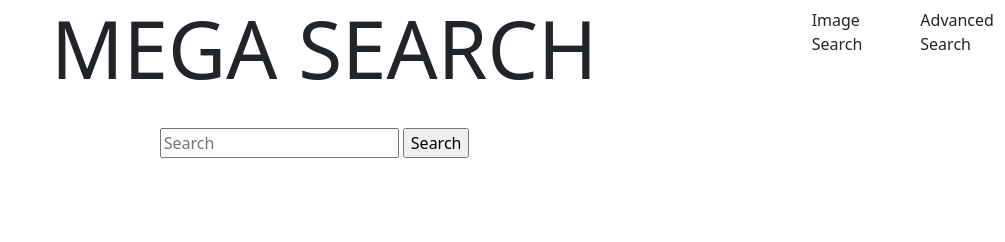
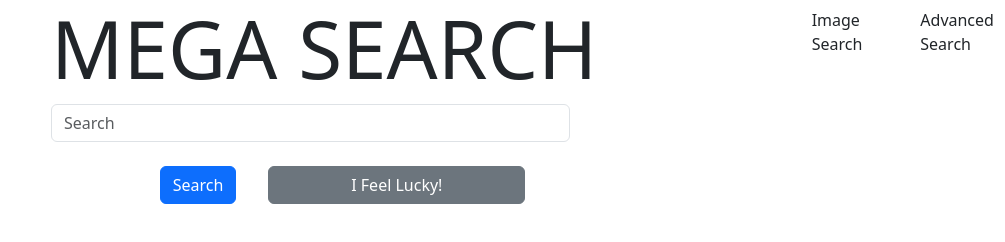
Before and after one commit to richjones4364/test, a plain HTML site: page index.html in a window 1280 px wide. Shown: the whole page, without its empty margins (275-1280 px from the left). Drawn offline with nearby package versions, Linux system fonts and the light colour scheme.

Commit message:
search and i feel lucky buttons aligned

```diff
--- a/index.html
+++ b/index.html
@@ -29,22 +29,32 @@
                   <a class="nav-link" href="AdvancedSearch.html">Advanced Search</a>
                 </li>
               </ul>
-
           </div>
-              <
           </div>
         </div>
       </nav>
-      <!--Search Button-->
-      <div class="row">
-        <div class="col-4"></div>
-          <div class="col-6">
-            <form action="https://www.google.com/search">
-              <input type="text" name="q" placeholder="Search">
-              <input type="submit" value="Search">
-            </form>
-          </div>
-        <div class="col-2"></div>
-      </div>
+      <!--Search field-->
+      <form action="https://www.google.com/search">
+        <div class="row">
+          <div class="col-3"></div>
+            <div class="col-5">
+              <input type="text" class="form-control" name="q" placeholder="Search"><br>
+            </div>
+        </div>
+        <!--Search buttons row-->
+        <div class="row">
+          <div class="col-4"></div>
+          <!--Search button-->
+            <div class="col-1">
+              <input type="submit" class="btn btn-primary mb-3" value="Search">
+            </div>
+
+          <!--I Feel Lucky button-->
+            <div class="col-1">
+              <input type=""submit" class="btn btn-secondary mb-3" value="I Feel Lucky!">
+            </div>
+          <div class="col-4"></div>
+        </div>
+      </form>
     </body>
 </html>
```
Also changed, not shown: AdvancedSearch.html (+23 -11 lines), ImageSearch.html (+23 -11 lines).
